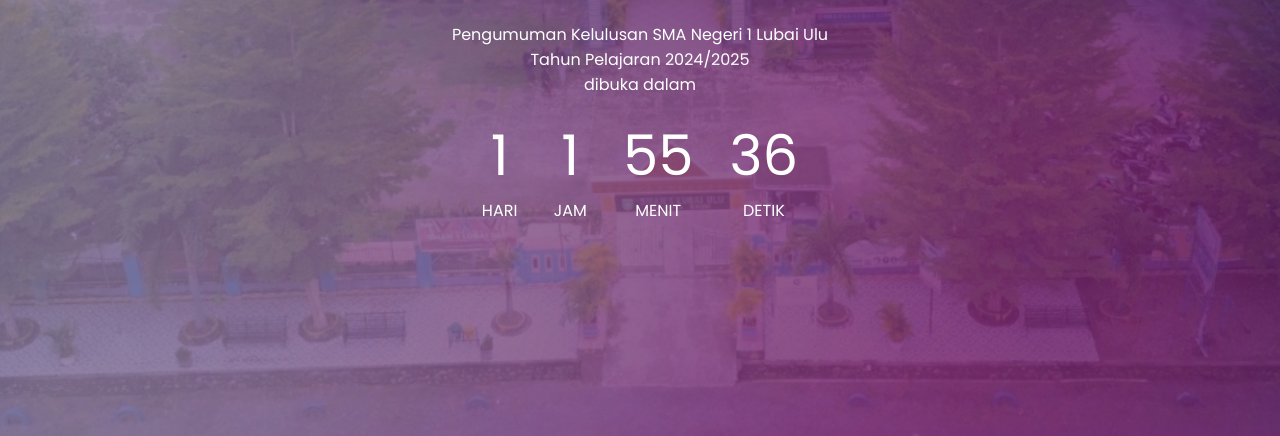
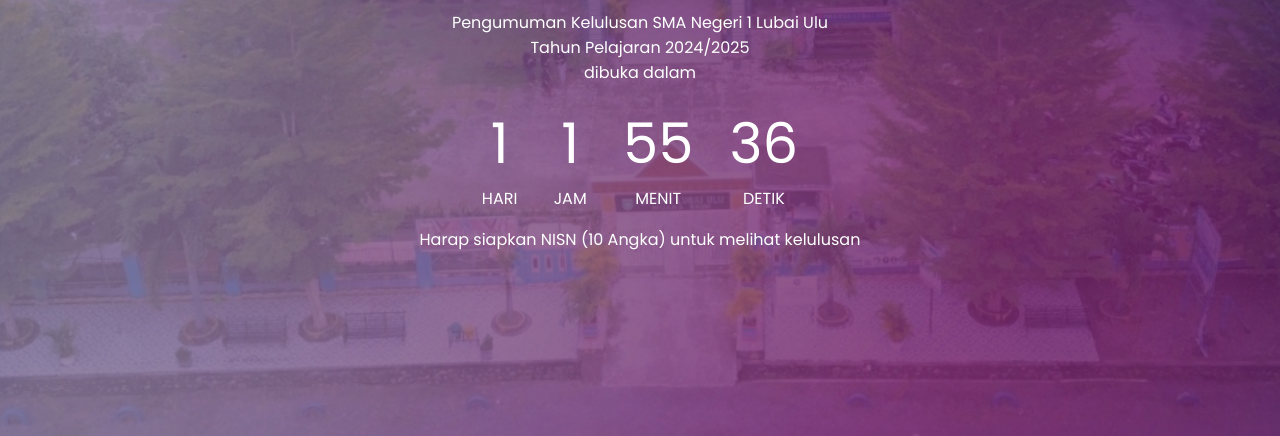
Before and after one commit to u9asmq/cd-skl, a plain HTML site: page index.html in a window 1280 px wide. Shown: the part 364-800 px from the top of the page. Drawn offline with Linux system fonts and the light colour scheme.

Commit message:
Update index.html

```diff
--- a/index.html
+++ b/index.html
@@ -26,7 +26,7 @@
               <li><span class="seconds"></span>Detik</li>
             </ul>
           </div>
-
+    <p>Harap siapkan NISN (10 Angka) untuk melihat kelulusan </p>
       </div>
     <script src="app.js?v=2.0"></script>
 </body>
```
